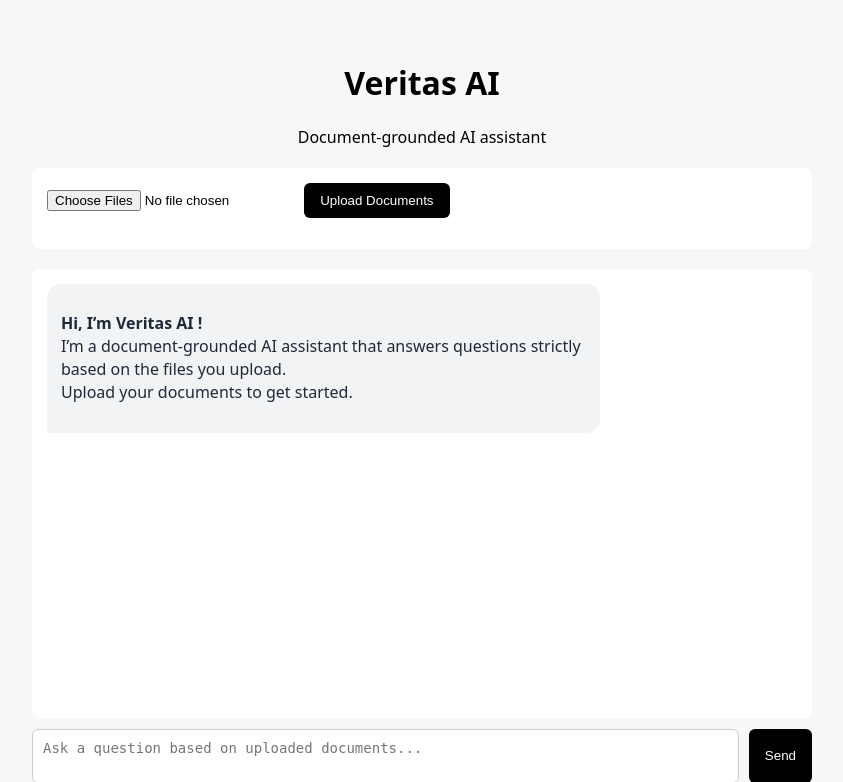
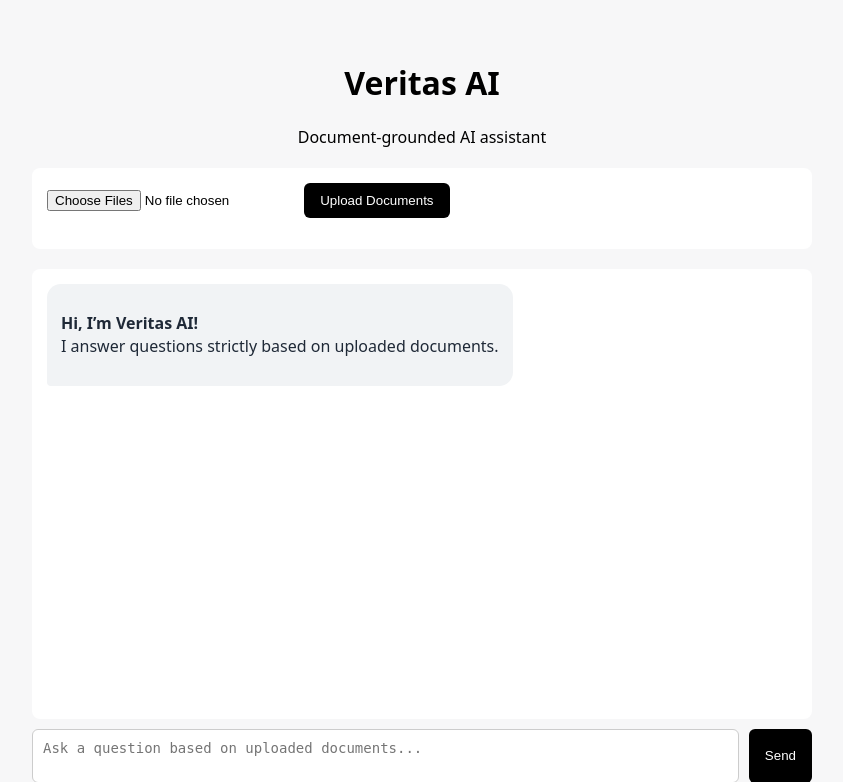
Before and after one commit to Abhijith-ES/Veritas-AI, a Flask app: page / in a window 1280 px wide. Shown: the top 782 px of the page, without its empty margins (218-1061 px from the left). Run offline with Flask 3, Linux system fonts and the light colour scheme.

Commit message:
Update frontend static assets to align with backend changes

```diff
--- a/frontend/static/css/style.css
+++ b/frontend/static/css/style.css
@@ -157,3 +157,10 @@ button {
     cursor: pointer;
     line-height: 1;
 }
+
+select {
+    padding: 8px;
+    border-radius: 6px;
+    border: 1px solid #ccc;
+    margin-right: 8px;
+}
--- a/frontend/static/js/chat.js
+++ b/frontend/static/js/chat.js
@@ -1,45 +1,38 @@
 const chatBox = document.getElementById("chatBox");
 let documentsUploaded = false;
+const API_BASE = "http://127.0.0.1:8000/api";
 
+// ---------------- ALERTS ----------------
 function showAlert() {
     document.getElementById("systemAlert").classList.remove("hidden");
 }
-
 function closeAlert() {
     document.getElementById("systemAlert").classList.add("hidden");
 }
 
-
+// ---------------- INTRO ----------------
 function showIntroMessage() {
-    const introText = `
-        <p><strong>Hi, I’m Veritas AI !</strong><br>
-            I’m a document-grounded AI assistant that answers questions strictly
-            based on the files you upload.<br>
-            Upload your documents to get started.
-        </p>
-    `;
-
-    appendMessage(introText, "bot");
+    appendMessage(`
+        <p><strong>Hi, I’m Veritas AI!</strong><br>
+        I answer questions strictly based on uploaded documents.</p>
+    `, "bot");
 }
 
-
+// ---------------- CHAT UI ----------------
 function appendMessage(html, sender, isRefusal = false) {
-    const wrapper = document.createElement("div");
-    wrapper.classList.add("message-row", sender);
+    const row = document.createElement("div");
+    row.className = `message-row ${sender}`;
 
     const bubble = document.createElement("div");
-    bubble.classList.add("message-bubble");
-
+    bubble.className = "message-bubble";
     if (isRefusal) bubble.classList.add("refusal");
 
-    // IMPORTANT: render HTML (for bold, lists, etc.)
     bubble.innerHTML = html;
-
-    wrapper.appendChild(bubble);
-    chatBox.appendChild(wrapper);
+    row.appendChild(bubble);
+    chatBox.appendChild(row);
     chatBox.scrollTop = chatBox.scrollHeight;
 
-    return wrapper;
+    return row;
 }
 
 function sendMessage() {
@@ -47,56 +40,62 @@ function sendMessage() {
     const query = input.value.trim();
     if (!query) return;
 
-    // 🚨 Guard: No documents uploaded
     if (!documentsUploaded) {
         showAlert();
         return;
     }
 
     closeAlert();
-
-    // User bubble
     appendMessage(query, "user");
     input.value = "";
 
-    // Thinking bubble
-    const thinkingRow = appendMessage(
-        "<em>Veritas is thinking…</em>",
-        "bot"
-    );
+    const thinking = appendMessage("<em>Veritas is thinking…</em>", "bot");
 
     fetch("/chat", {
         method: "POST",
-        headers: { "Content-Type": "application/json" },
-        body: JSON.stringify({ query })
+        headers: {"Content-Type": "application/json"},
+        body: JSON.stringify({query})
     })
     .then(res => res.json())
     .then(data => {
-        chatBox.removeChild(thinkingRow);
-
+        chatBox.removeChild(thinking);
         const answer = data.answer || "";
-        const isRefusal =
-            answer.toLowerCase().includes("not available");
-
+        const isRefusal = answer.toLowerCase().includes("not available");
         appendMessage(answer, "bot", isRefusal);
     })
     .catch(() => {
-        chatBox.removeChild(thinkingRow);
-        appendMessage(
-            "<p>⚠️ Something went wrong. Please try again.</p>",
-            "bot",
-            true
-        );
+        chatBox.removeChild(thinking);
+        appendMessage("<p>⚠️ Something went wrong.</p>", "bot", true);
     });
 }
 
-function uploadFiles() {
-    const files = document.getElementById("fileInput").files;
-    if (!files.length) return;
+// ---------------- DRIVE FILES ----------------
+async function loadDriveFiles() {
+    try {
+        const response = await fetch(`${API_BASE}/drive/files`);
+        const files = await response.json();
 
-    const formData = new FormData();
-    for (let f of files) {
-        formData.append("files", f);
+        const select = document.getElementById("driveFileSelect");
+        files.forEach(file => {
+            const option = document.createElement("option");
+            option.value = file.id;
+            option.textContent = file.name;
+            select.appendChild(option);
+        });
+    } catch (err) {
+        console.error("Failed to load Drive files:", err);
+    }
+}
+
+
+function uploadDriveFile() {
+    const select = document.getElementById("driveFileSelect");
+    const fileId = select.value;
+    const fileName = select.options[select.selectedIndex]?.text;
+
+    if (!fileId) {
+        alert("Please select a file");
+        return;
     }
 
     const status = document.getElementById("uploadStatus");
@@ -104,51 +103,37 @@ function uploadFiles() {
 
     status.innerText = "Uploading…";
 
-    fetch("/upload", {
+    fetch(`${API_BASE}/upload-from-drive`, {
         method: "POST",
-        body: formData
+        headers: {"Content-Type": "application/json"},
+        body: JSON.stringify({
+            file_id: fileId,
+            file_name: fileName
+        })
     })
     .then(res => res.json())
     .then(() => {
-        status.innerText = "Documents Uploaded successfully.";
+        status.innerText = "Document uploaded successfully. You Can Now Ask Questions.";
         documentsUploaded = true;
 
-        // Append uploaded files to list
-        for (let file of files) {
-            const li = document.createElement("li");
-
-            const sizeKB = (file.size / 1024).toFixed(1);
-            const size =
-                sizeKB > 1024
-                    ? (sizeKB / 1024).toFixed(1) + " MB"
-                    : sizeKB + " KB";
-
-            li.innerHTML = `
-                <span class="file-name">${file.name}</span>
-                <span class="file-size">${size}</span>
-            `;
-
-            fileList.appendChild(li);
-        }
-
-        // Clear file input so same file can be uploaded again if needed
-        document.getElementById("fileInput").value = "";
+        const li = document.createElement("li");
+        li.innerHTML = `<span class="file-name">${fileName}</span>`;
+        fileList.appendChild(li);
     })
     .catch(() => {
         status.innerText = "Upload failed.";
     });
 }
 
+// ---------------- EVENTS ----------------
+document.addEventListener("DOMContentLoaded", () => {
+    showIntroMessage();
+    loadDriveFiles();
+});
 
-// Shift + Enter to send message (ChatGPT-style)
-const inputBox = document.getElementById("userInput");
-
-inputBox.addEventListener("keydown", function (event) {
-    if (event.key === "Enter" && event.shiftKey) {
-        event.preventDefault(); // stop new line
+document.getElementById("userInput").addEventListener("keydown", e => {
+    if (e.key === "Enter" && e.shiftKey) {
+        e.preventDefault();
         sendMessage();
     }
 });
-window.addEventListener("DOMContentLoaded", () => {
-    showIntroMessage();
-});
```
